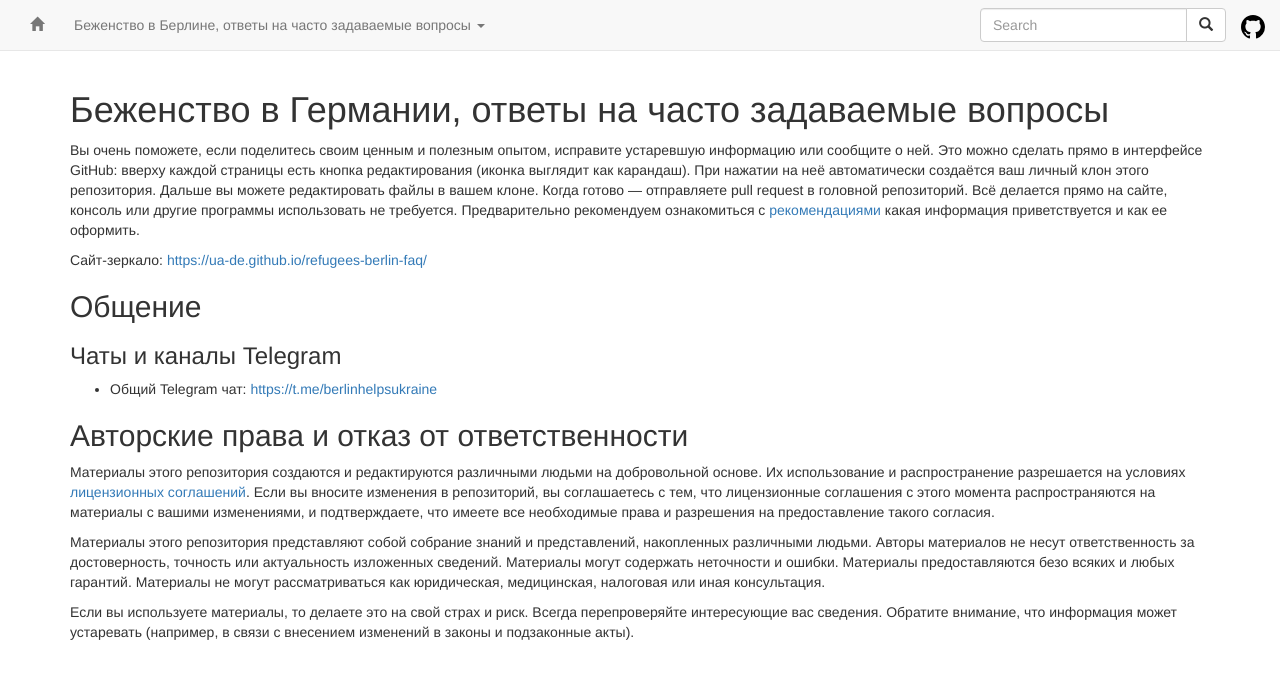
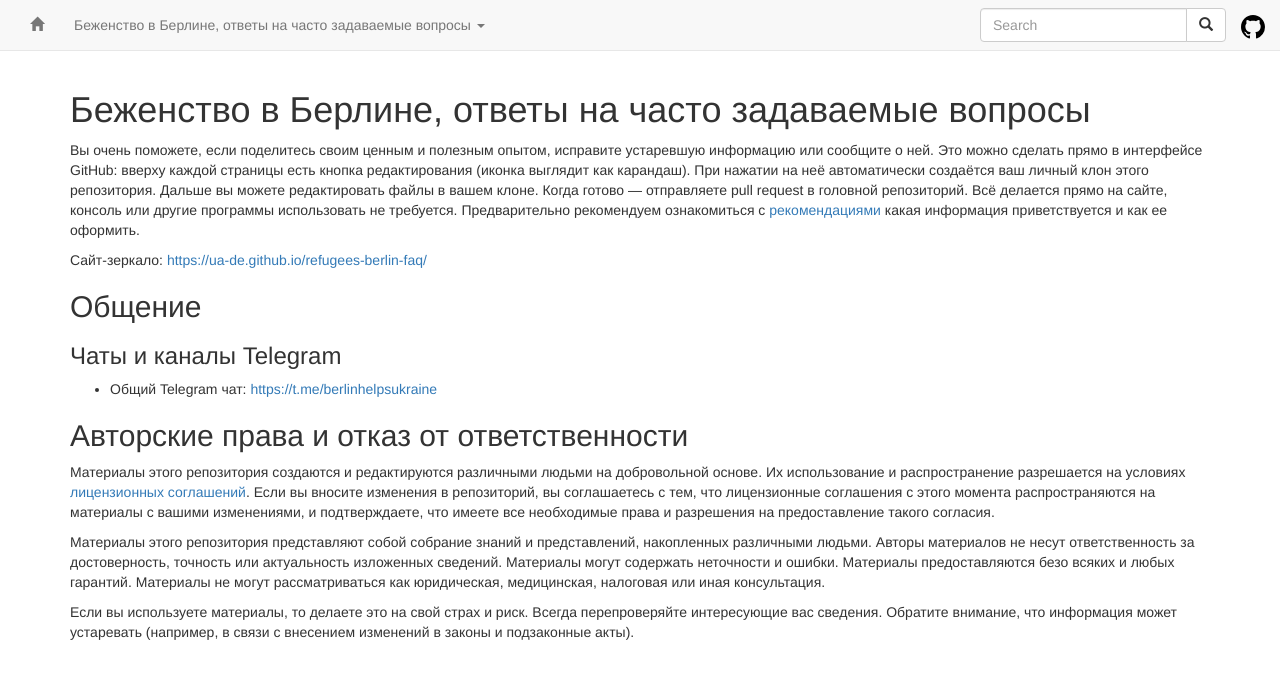
Before and after one commit to ua-de/refugees-berlin-faq, a Jekyll site: the page built from index.md, in a window 1280 px wide. Shown: the top 679 px of the page. Built offline with Jekyll 4.4.1, drawn with Linux system fonts in a browser that asks for light colours; nearby versions of some CDN libraries; our own code applies the rules of GitHub Pages for plain Markdown files.

Commit message:
sync github pages

```diff
--- a/index.md
+++ b/index.md
@@ -2,7 +2,7 @@
 layout: default
 ---
 
-# Беженство в Германии, ответы на часто задаваемые вопросы
+# Беженство в Берлине, ответы на часто задаваемые вопросы
 
 Вы очень поможете, если поделитесь своим ценным и полезным опытом, исправите устаревшую информацию или сообщите о ней. Это можно сделать прямо в интерфейсе GitHub: вверху каждой страницы есть кнопка редактирования (иконка выглядит как карандаш). При нажатии на неё автоматически создаётся ваш личный клон этого репозитория. Дальше вы можете редактировать файлы в вашем клоне. Когда готово — отправляете pull request в головной репозиторий. Всё делается прямо на сайте, консоль или другие программы использовать не требуется. Предварительно рекомендуем ознакомиться с [рекомендациями](CONTRIBUTING.md) какая информация приветствуется и как ее оформить.
 
```
